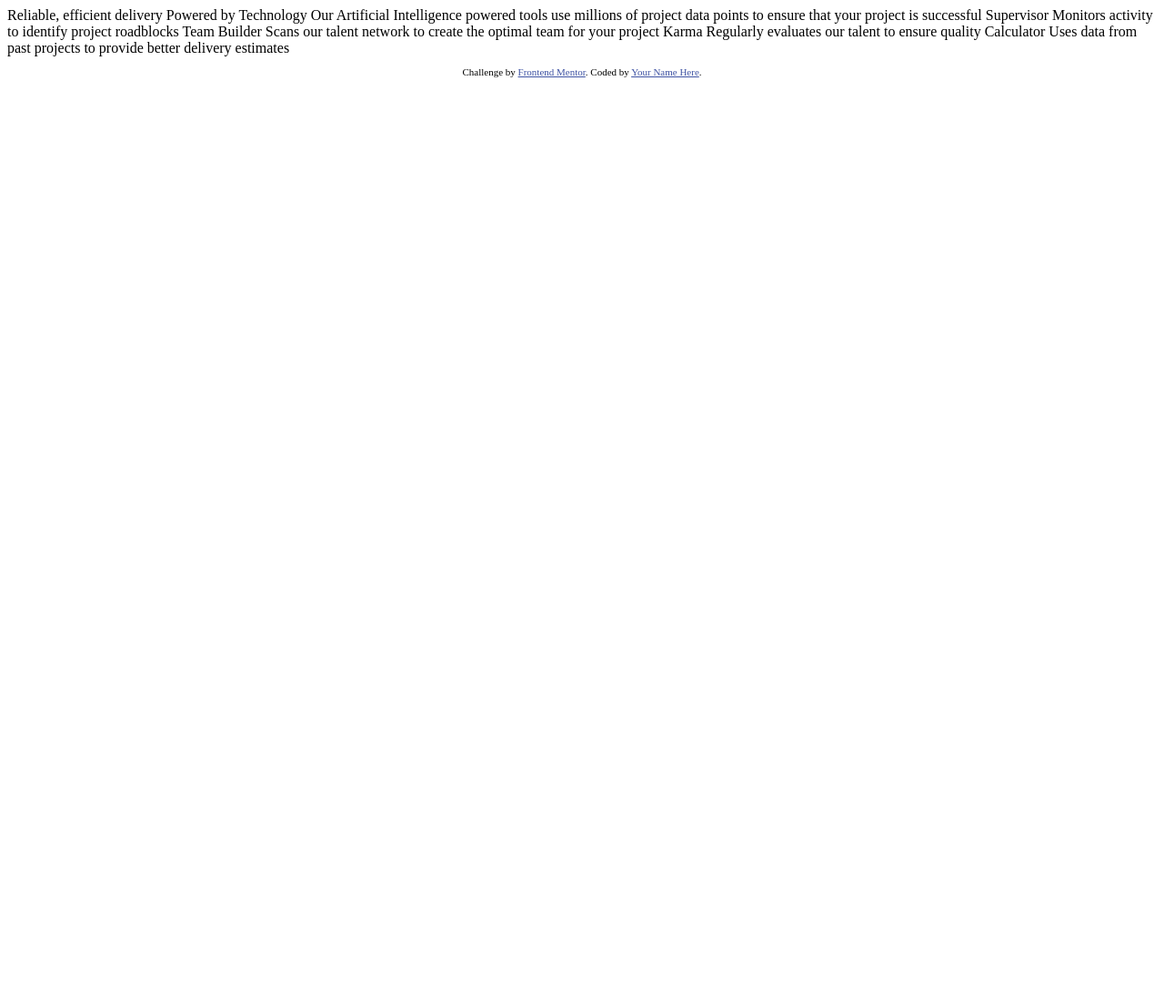
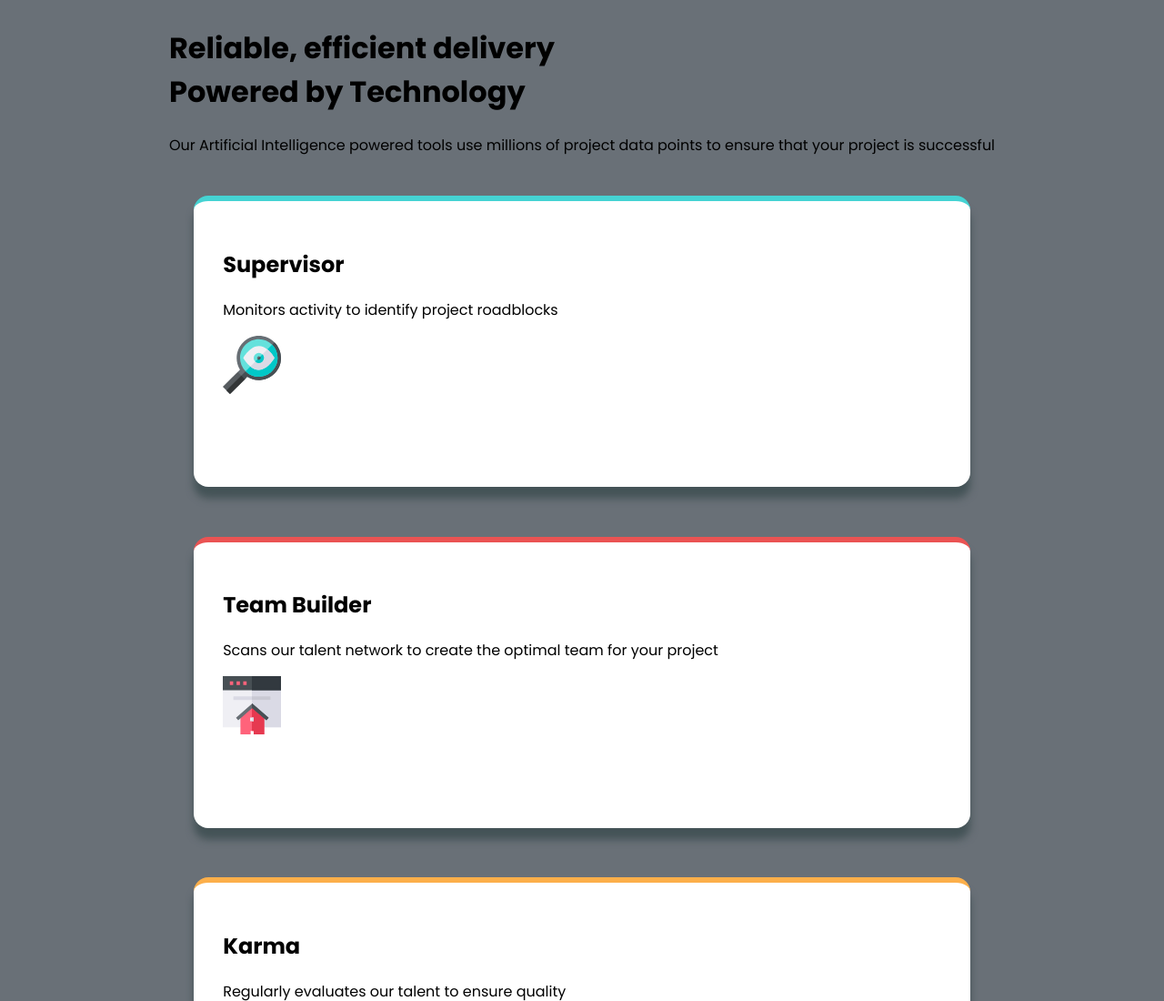
Before and after one commit to wawawoh/Four-Cards, a plain HTML site: page index.html in a window 1280 px wide. Shown: the top 1100 px of the page at 91% size. Before the commit the page ends 800 px from the top, so only its background shows below. Drawn offline with Linux system fonts and the light colour scheme.

Commit message:
day 1 40 minute
how to do clamp????

```diff
--- a/index.html
+++ b/index.html
@@ -7,39 +7,60 @@
   <link rel="icon" type="image/png" sizes="32x32" href="./images/favicon-32x32.png">
 
   <title>Frontend Mentor | Four card feature section</title>
+  <link rel="stylesheet" href="style.css">
 
   <!-- Feel free to remove these styles or customise in your own stylesheet 👍 -->
-  <style>
-    .attribution { font-size: 11px; text-align: center; }
-    .attribution a { color: hsl(228, 45%, 44%); }
-  </style>
+
 </head>
+
 <body>
-
-  Reliable, efficient delivery
-  Powered by Technology
-
-  Our Artificial Intelligence powered tools use millions of project data points
-  to ensure that your project is successful
-
-  Supervisor
-  Monitors activity to identify project roadblocks
-
-  Team Builder
-  Scans our talent network to create the optimal team for your project
-
-  Karma
-  Regularly evaluates our talent to ensure quality
-
-  Calculator
-  Uses data from past projects to provide better delivery estimates
+  <div id="container">
 
 
-  <footer>
-    <p class="attribution">
-      Challenge by <a href="https://www.frontendmentor.io?ref=challenge" target="_blank">Frontend Mentor</a>.
-      Coded by <a href="#">Your Name Here</a>.
-    </p>
-  </footer>
+    <main>
+      <h1>Reliable, efficient delivery <br> Powered by Technology</h1>
+
+
+      <p>Our Artificial Intelligence powered tools use millions of project data points
+        to ensure that your project is successful</p>
+
+
+    </main>
+
+
+    <section id="Supervisor">
+      <h2>Supervisor</h2>
+      <p>Monitors activity to identify project roadblocks</p>
+      <img src="images/icon-supervisor.svg" alt="">
+      </section>
+
+    <section id="team-builder">
+      <h2>Team Builder</h2>
+      <p>Scans our talent network to create the optimal team for your project</p>
+      <img src="images/icon-team-builder.svg" alt="">
+
+    </section>
+
+    <section id="karma">
+      <h2>Karma</h2>
+      <p>Regularly evaluates our talent to ensure quality</p>
+      <img src="images/icon-karma.svg" alt="">
+
+
+    </section>
+
+    <section id="calculator">
+      <h2>Calculator</h2>
+      <p>Uses data from past projects to provide better delivery estimates</p>
+      <img src="images/icon-calculator.svg" alt="">
+    </section>
+
+
+
+
+</div>
+
+
+
 </body>
 </html>
--- /dev/null
+++ b/style.css
@@ -0,0 +1,66 @@
+@import url('https://fonts.googleapis.com/css2?family=Poppins:ital,wght@0,100;0,200;0,300;0,400;0,500;0,600;0,700;0,800;0,900;1,100;1,200;1,300;1,400;1,500;1,600;1,700;1,800;1,900&display=swap');
+
+:root {
+    /* neutral */
+    --Grey-500: hsl(234, 12%, 34%);
+    --Grey-400: hsl(212, 6%, 44%);
+    --White: hsl(0, 0%, 100%);
+
+    --Red: hsl(0, 78%, 62%);
+    --Cyan: hsl(180, 62%, 55%);
+    --Orange: hsl(34, 97%, 64%);
+    --Blue: hsl(212, 86%, 64%);
+
+}
+h1 {
+    font-size:clamp(1.875rem, 1.8179rem + 0.2284vw, 2.0006rem);
+}
+
+
+
+
+body {
+    background: var(--Grey-400);
+    display: flex;
+    min-height: 100vh;
+    justify-content: center;
+    align-items: center;
+
+    font-family: Poppins;
+
+}
+
+/* h2 {
+    font-size
+} */
+
+#container {
+    display:flex;
+    flex-direction:column;
+    /* padding: 1.7em 1.4em; */
+
+}
+section {
+    background-color: var(--White);
+    margin:3%;
+    padding: 2em;
+    min-height: 250px;
+    border-radius: 1em;
+    box-shadow: 0px 0.8em 8px rgb(68, 83, 87);;
+}
+
+#Supervisor {
+    border-top: 0.4em solid var(--Cyan)
+}
+
+#team-builder {
+    border-top: 0.4em solid var(--Red)
+}
+
+#karma{
+    border-top: 0.4em solid var(--Orange)
+}
+
+#calculator {
+    border-top: 0.4em solid var(--Blue)
+}
```
